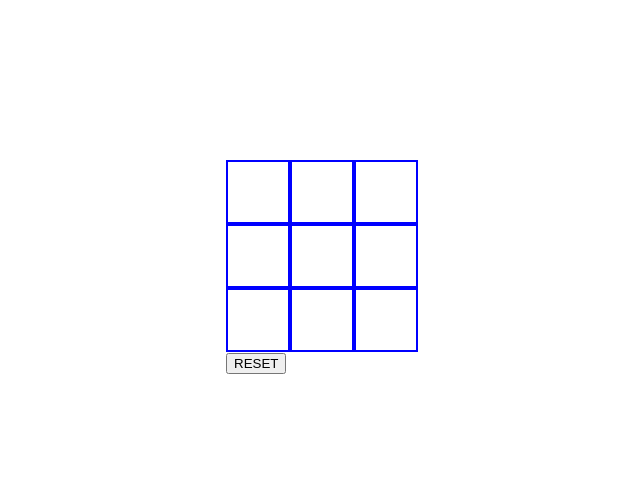
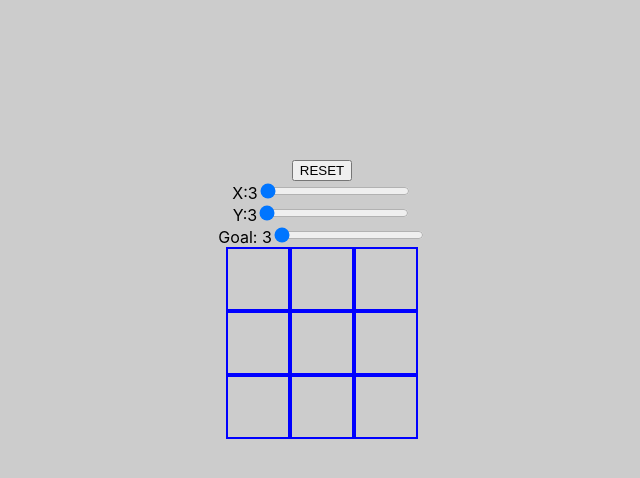
Before and after one commit to Fusted/tictactoe, a React (Create React App) app: page / in a window 1280 px wide. Shown: the top 478 px of the page, without its empty margins (318-958 px from the left). Built offline with nearby package versions, Linux system fonts and the light colour scheme.

Commit message:
controls

```diff
--- a/package.json
+++ b/package.json
@@ -13,6 +13,7 @@
     "classnames": "^2.3.2",
     "eslint-plugin-prettier": "^4.2.1",
     "eslint-plugin-unused-imports": "^2.0.0",
+    "lodash.debounce": "^4.0.8",
     "react": "^18.2.0",
     "react-dom": "^18.2.0",
     "react-scripts": "5.0.1",
@@ -45,6 +46,7 @@
     ]
   },
   "devDependencies": {
+    "@types/lodash.debounce": "^4.0.7",
     "@typescript-eslint/eslint-plugin": "^5.20.0",
     "@typescript-eslint/parser": "^5.20.0",
     "sass": "^1.55.0",
--- a/src/components/Board/Board.tsx
+++ b/src/components/Board/Board.tsx
@@ -5,14 +5,26 @@ import Cell from "components/Cell"
 import { Field, Position, Targets, WinCells } from "types/types"
 import { getSum } from "./utils"
 
-const X_SIZE = 3
-const Y_SIZE = 3
-const GOAL = 3
+interface Props {
+    xSize: number
+    ySize: number
+    goal: number
+    winCells: WinCells
+    field: Field
+    setWinCells(winCells: WinCells): void
+    setField(field: Field): void
+}
 
-const Board = () => {
+const Board = ({
+    xSize,
+    ySize,
+    goal,
+    winCells,
+    field,
+    setWinCells,
+    setField,
+}: Props) => {
     const [currentValue, setCurrentValue] = useState<Targets>("X")
-    const [winCells, setWinCells] = useState({} as WinCells)
-    const [field, setField] = useState({} as Field)
 
     const onCellClick = useCallback(
         (position: Position, value?: Targets) => {
@@ -27,25 +39,20 @@ const Board = () => {
             setField(newField)
             setCurrentValue(newValue)
 
-            const win = getSum(position, currentValue, newField, GOAL)
+            const win = getSum(position, currentValue, newField, goal)
 
             if (win) {
                 setWinCells(win)
             }
         },
-        [currentValue, field, winCells]
+        [currentValue, field, goal, setField, setWinCells, winCells]
     )
-
-    const onResetClick = useCallback(() => {
-        setField({})
-        setWinCells({})
-    }, [])
 
     const renderRows = () => {
         const rows = []
-        for (let y = 0; y < Y_SIZE; y++) {
+        for (let y = 0; y < ySize; y++) {
             const row = []
-            for (let x = 0; x < X_SIZE; x++) {
+            for (let x = 0; x < xSize; x++) {
                 const position = `${x},${y}`
                 row.push(
                     <Cell
@@ -69,12 +76,7 @@ const Board = () => {
         })
     }
 
-    return (
-        <div className={style.board}>
-            {renderRows()}
-            <button onClick={onResetClick}>RESET</button>
-        </div>
-    )
+    return <div className={style.board}>{renderRows()}</div>
 }
 
 export default Board
--- a/src/index.scss
+++ b/src/index.scss
@@ -5,4 +5,5 @@ body {
     sans-serif;
   -webkit-font-smoothing: antialiased;
   -moz-osx-font-smoothing: grayscale;
+  background-color: #ccc;
 }
--- a/src/views/App.module.scss
+++ b/src/views/App.module.scss
@@ -1,3 +1,14 @@
 .wrapper {
-    margin-top: 20vh;
+    width: fit-content;
+    margin: 20vh auto 0;
 }
+
+.controls {
+    display: flex;
+    align-items: center;
+    flex-direction: column;
+}
+
+.input {
+    width: 150px;
+}
--- a/src/views/App.tsx
+++ b/src/views/App.tsx
@@ -1,13 +1,101 @@
 import style from "./App.module.scss"
 
-import React from "react"
+import React, { ChangeEvent, useCallback, useState } from "react"
 import Board from "components/Board"
+import { Field, WinCells } from "types/types"
+
+const X_SIZE = 3
+const Y_SIZE = 3
+const GOAL = 3
+
+const filterNumbers = (str: string): number => {
+    return parseInt(str.split(/ /)[0].replace(/[^\d]/g, ""))
+}
 
 function App() {
+    const [winCells, setWinCells] = useState({} as WinCells)
+    const [field, setField] = useState({} as Field)
+    const [xSize, setXSize] = useState(X_SIZE)
+    const [ySize, setYSize] = useState(Y_SIZE)
+    const [goal, setGoal] = useState(GOAL)
+
+    const onXSizeChange = (event: ChangeEvent<HTMLInputElement>) => {
+        const value = filterNumbers(event.target.value)
+
+        setXSize(value)
+        onReset()
+    }
+
+    const onYSizeChange = (event: ChangeEvent<HTMLInputElement>) => {
+        const value = filterNumbers(event.target.value)
+
+        setYSize(value)
+        onReset()
+    }
+
+    const onGoalChange = (event: ChangeEvent<HTMLInputElement>) => {
+        const value = parseInt(event.target.value)
+        if (value < GOAL) return
+        setGoal(value)
+        onReset()
+    }
+
+    const onReset = useCallback(() => {
+        setField({})
+        setWinCells({})
+    }, [])
+
     return (
         <div>
             <div className={style.wrapper}>
-                <Board />
+                <div className={style.controls}>
+                    <button onClick={onReset}>RESET</button>
+                    <div>
+                        X:{xSize}
+                        <input
+                            type="range"
+                            min="3"
+                            max="9"
+                            step="1"
+                            value={xSize}
+                            className={style.input}
+                            onChange={onXSizeChange}
+                        />
+                    </div>
+                    <div>
+                        Y:{ySize}
+                        <input
+                            type="range"
+                            min="3"
+                            max="9"
+                            step="1"
+                            value={ySize}
+                            className={style.input}
+                            onChange={onYSizeChange}
+                        />
+                    </div>
+                    <div>
+                        Goal: {goal}
+                        <input
+                            type="range"
+                            min="3"
+                            max="9"
+                            step="1"
+                            value={goal}
+                            className={style.input}
+                            onChange={onGoalChange}
+                        />
+                    </div>
+                </div>
+                <Board
+                    xSize={xSize}
+                    ySize={ySize}
+                    goal={goal}
+                    field={field}
+                    setWinCells={setWinCells}
+                    setField={setField}
+                    winCells={winCells}
+                />
             </div>
         </div>
     )
```
Also changed, not shown: 1 other file (tests, documents, lock files or other folders).
